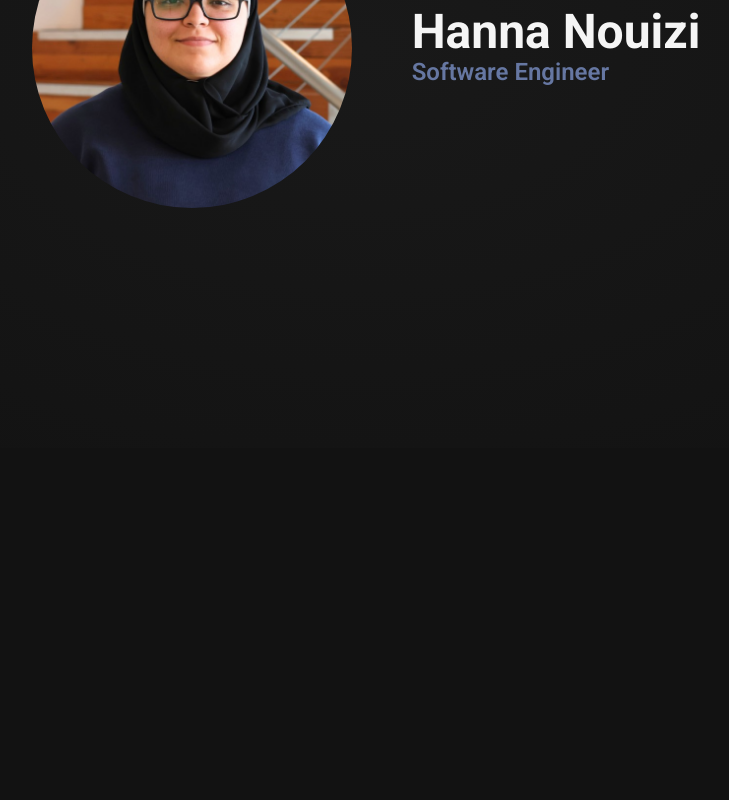
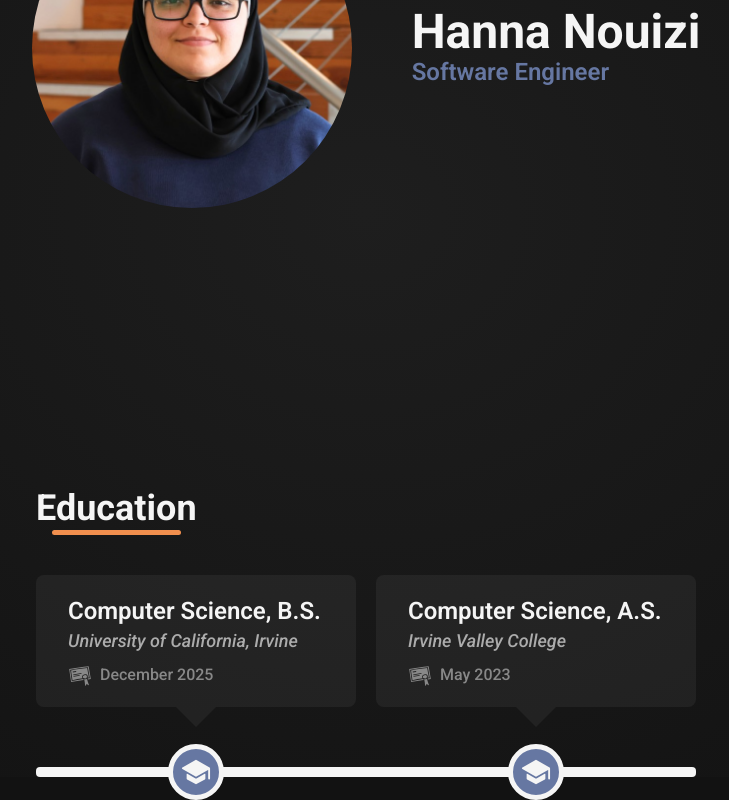
Before and after one commit to hnouizi/hnouizi.github.io, a React (Vite) app: page / in a window 1280 px wide. Shown: the part 352-1152 px from the top of the page, without its empty margins (274-1003 px from the left). Before the commit the page ends 800 px from the top, so only its background shows below. Built offline with nearby package versions, Linux system fonts and the light colour scheme.

Commit message:
Add education section (#4)

```diff
--- a/src/App.css
+++ b/src/App.css
@@ -2,8 +2,10 @@
 
 @theme {
     --color-darkgray-100: #121212;
-    --color-darkgray-97: #191919;
+    --color-darkgray-95: #1E1E1E;
     --color-darkgray-80: #414141;
+    --color-darkgray-50: #888888;
+    --color-darkgray-35: #ACACAC;
     --color-lightorange: #F18F4E;
     --color-cobaltblue: #6677A2;
 }
@@ -16,3 +18,11 @@ body {
 button {
     @apply cursor-pointer
 }
+
+.triangle-down {
+    @apply w-0 h-0 border-x-20 border-x-transparent border-t-20
+}
+
+.left-triangle {
+    @apply w-0 h-0 border-y-20 border-y-transparent border-r-20
+}
--- a/src/App.tsx
+++ b/src/App.tsx
@@ -2,19 +2,21 @@ import "./App.css";
 import Header from "./components/Header";
 import Sidebar from "./components/Sidebar";
 import Home from "./components/Home";
+import Education from "./components/Education";
 import { useMediaQuery } from "react-responsive";
 
 const App = () => {
 	const isSmallScreen = useMediaQuery({query: '(max-width: 700px)'});
 
 	return (
-		<div className="relative bg-radial from-darkgray-97 to-darkgray-100">
+		<div className="relative bg-radial from-darkgray-95 to-darkgray-100">
 			{!isSmallScreen
 				? <Header/>
 				: <Sidebar/>
 			}
 
 			<Home isSmallScreen={isSmallScreen}/>
+			<Education isSmallScreen={isSmallScreen}/>
 		</div>
 	)
 }
--- /dev/null
+++ b/src/components/Education.tsx
@@ -0,0 +1,20 @@
+import EducationTimelineHorizontal from "./EducationTimelineHorizontal";
+import EducationTimelineVertical from "./EducationTimelineVertical";
+
+type EducationProps = {
+    isSmallScreen: boolean
+}
+
+const Education = ({ isSmallScreen }: EducationProps) => {
+
+    return (
+        <div className="w-full flex justify-center items-center mt-10">
+            {isSmallScreen
+                ? <EducationTimelineVertical/>
+                : <EducationTimelineHorizontal/>
+            }
+        </div>
+    )
+}
+
+export default Education;
--- /dev/null
+++ b/src/components/EducationSection.tsx
@@ -0,0 +1,40 @@
+import { GiDiploma } from "react-icons/gi";
+
+type EducationSection = {
+    degree: string,
+    school: string,
+    gradDate: string
+    direction: string
+    isSuperSmallScreen?: boolean
+}
+
+const EducationSection = ({ degree, school, gradDate, direction, isSuperSmallScreen }: EducationSection) => {
+    return (
+        <div className={`flex-1 ${direction === "left" && "flex justify-center items-center"}`}>
+            {direction === "left" && (
+                <div className="h-full flex items-center">
+                    <div className={`left-triangle border-white/5`}/>
+                </div>
+            )}
+            <div className="bg-white/5 px-8 py-5 rounded-lg">
+                <div className={`${isSuperSmallScreen ? "text-lg" : "text-2xl"} font-semibold`}>
+                    {degree}
+                </div>
+                <div className={`${isSuperSmallScreen ? "text-sm" : "text-lg"} font-medium text-darkgray-35 italic mb-2`}>
+                    {school}
+                </div>
+                <div className={`flex items-center text-darkgray-50 font-medium gap-2 ${isSuperSmallScreen ? "text-sm" : "text-base"}`}>
+                    <GiDiploma className={`${isSuperSmallScreen ? "text-xl" : "text-2xl"}`}/>
+                    {gradDate}
+                </div>
+            </div>
+            {direction === "down" && (
+                <div className="w-full flex justify-center items-center">
+                    <div className={`triangle-down border-white/5`}/>
+                </div>
+            )}
+        </div>
+    )
+}
+
+export default EducationSection;
--- /dev/null
+++ b/src/components/EducationTimelineHorizontal.tsx
@@ -0,0 +1,42 @@
+import { IoSchool } from "react-icons/io5";
+import EducationSection from "./EducationSection";
+import Heading from "./Heading";
+
+const EducationTimelineHorizontal = () => {
+    return (
+        <div className="min-w-165">
+            <Heading>
+                Education
+            </Heading>
+
+            {/* sections */}
+            <div className="w-full flex gap-5 mt-10 mb-10">
+                <EducationSection
+                    degree="Computer Science, B.S."
+                    school="University of California, Irvine"
+                    gradDate="December 2025"
+                    direction="down"
+                />
+                <EducationSection
+                    degree="Computer Science, A.S."
+                    school="Irvine Valley College"
+                    gradDate="May 2023"
+                    direction="down"
+                />
+            </div>
+
+            {/* timeline & icons */}
+            <div className="w-full relative flex items-center">
+                <div className="w-full border-5 rounded"/>
+                <div className="absolute left-33 bg-cobaltblue p-2 rounded-full border-5">
+                    <IoSchool className="text-3xl"/>
+                </div>
+                <div className="absolute right-33 bg-cobaltblue p-2 rounded-full border-5">
+                    <IoSchool className="text-3xl"/>
+                </div>
+            </div>
+        </div>
+    )
+}
+
+export default EducationTimelineHorizontal;
--- /dev/null
+++ b/src/components/EducationTimelineVertical.tsx
@@ -0,0 +1,53 @@
+import Heading from "./Heading";
+import EducationSection from "./EducationSection";
+import { useMediaQuery } from "react-responsive";
+import { IoSchool } from "react-icons/io5";
+
+const EducationTimelineVertical = () => {
+    const isSuperSmallScreen = useMediaQuery({query: '(max-width: 430px)'});
+
+    return (
+        <div className="w-full flex justify-center">
+             <div className="h-100 flex flex-col items-center">
+                <div className={`w-full ${isSuperSmallScreen && "ml-10"}`}>
+                    <Heading>
+                        Education
+                    </Heading>
+                </div>
+
+                <div className="h-full w-fit flex mt-10 ml-10 mr-2">
+                    {/* timeline & icons */}
+                    <div className="flex-1 relative flex justify-center">
+                        <div className="h-full border-5 rounded"/>
+                        <div className="absolute top-12 bg-cobaltblue p-2 rounded-full border-5">
+                            <IoSchool className="text-3xl"/>
+                        </div>
+                        <div className="absolute bottom-12 bg-cobaltblue p-2 rounded-full border-5">
+                            <IoSchool className="text-3xl"/>
+                        </div>
+                    </div>
+
+                    {/* sections */}
+                    <div className="h-full flex flex-col gap-5 ml-10">
+                        <EducationSection
+                            degree="Computer Science, B.S."
+                            school="University of California, Irvine"
+                            gradDate="December 2025"
+                            direction="left"
+                            isSuperSmallScreen={isSuperSmallScreen}
+                        />
+                        <EducationSection
+                            degree="Computer Science, A.S."
+                            school="Irvine Valley College"
+                            gradDate="May 2023"
+                            direction="left"
+                            isSuperSmallScreen={isSuperSmallScreen}
+                        />
+                    </div>
+                </div>
+            </div>
+        </div>
+    )
+}
+
+export default EducationTimelineVertical;
--- a/src/components/Header.tsx
+++ b/src/components/Header.tsx
@@ -4,8 +4,8 @@ const Header = () => {
     const tabs = ["Home", "Education", "Experience", "Projects"];
 
     return (
-        <div className="absolute w-full flex justify-center mt-5">
-            <div className="flex items-center fixed pl-2 pr-4 py-2 rounded-full bg-darkgray-97/95 backdrop-blur-md border-1 border-darkgray-80 font-semibold text-lg">
+        <div className="absolute w-full flex justify-center mt-5 z-99">
+            <div className="flex items-center fixed pl-2 pr-4 py-2 rounded-full bg-darkgray-95/85 backdrop-blur-sm border-1 border-darkgray-80 font-semibold text-lg">
                 {/* nav buttons */}
                 <div className="flex gap-1 pr-2">
                     {tabs.map((tab) => (
--- /dev/null
+++ b/src/components/Heading.tsx
@@ -0,0 +1,16 @@
+import type { ReactNode } from "react";
+
+type HeadingProps = {
+    children: ReactNode
+}
+
+const Heading = ({ children }: HeadingProps) => {
+    return (
+        <div className="w-fit flex flex-col items-center text-4xl font-bold">
+            {children}
+            <div className="border-b-5 w-4/5 mt-[0.1rem] rounded border-lightorange"/>
+        </div>
+    )
+}
+
+export default Heading;
```
